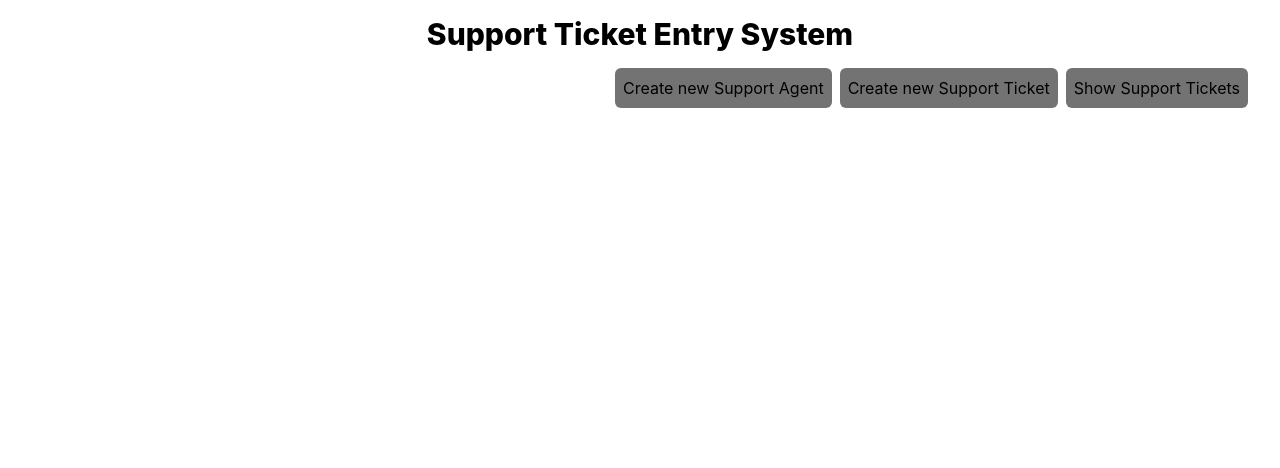
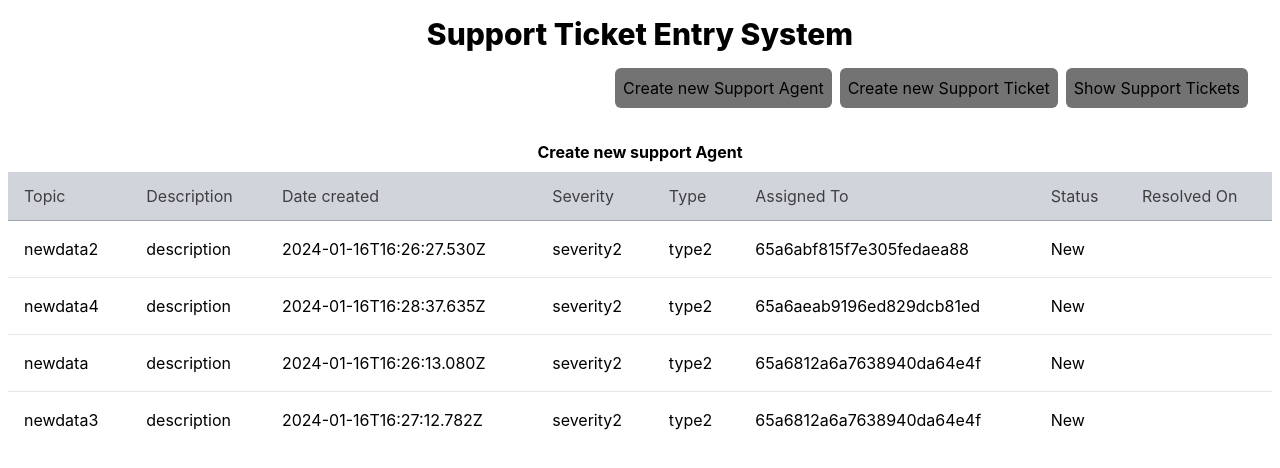
Before and after one commit to KeerthanaR2910/support-ticket-entry-system, a React (Create React App) app in the folder frontend/: page /new-support-agent in a window 1280 px wide. Shown: the top 468 px of the page. Built offline with nearby package versions, Linux system fonts and the light colour scheme.

Commit message:
Change routes and use tailwind table for showing information - WIP

```diff
--- a/frontend/src/App.js
+++ b/frontend/src/App.js
@@ -5,18 +5,20 @@ import {
   Route,
 } from "react-router-dom";
 import Header from "./components/Header";
-import SupportAgent from './pages/SupportAgent';
-import SupportTicket from './pages/SupportTicket';
+import CreateSupportAgent from './pages/SupportAgent';
+import ShowSupportTicket from './pages/SupportTicket';
+import CreateSupportTicket from './pages/CreateSupportTicket'
 
 function App() {
   return (
     <Router>
-      <Header />
-      <Routes>
-        <Route index element={<SupportTicket />} />
-        <Route path="/support-tickets" element={<SupportTicket />} />
-        <Route path="/support-agents" element={<SupportAgent />} />
-      </Routes>
+        <Header />
+        <Routes>
+          <Route index element={<ShowSupportTicket />} />
+          <Route path="/support-tickets" element={<ShowSupportTicket />} />
+          <Route path="/new-support-agent" element={<CreateSupportAgent />} />
+          <Route path="/new-support-ticket" element={<CreateSupportTicket />} />
+        </Routes>
     </Router>
   );
 }
--- a/frontend/src/pages/SupportAgent/index.js
+++ b/frontend/src/pages/SupportAgent/index.js
@@ -1,7 +1,12 @@
-const SupportAgent = () => {
+import {Table} from "../../components/Table";
+
+const CreateSupportAgent = () => {
     return (
-        <div>SupportAgent</div>
+        <div>
+            <div className=" text-center font-bold">Create new support Agent</div>
+            <Table />
+        </div>
     )
 }
 
-export default SupportAgent
+export default CreateSupportAgent
```
